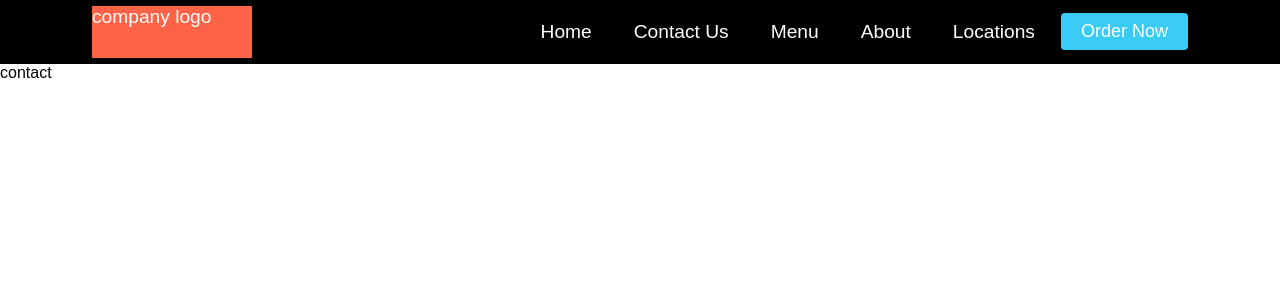
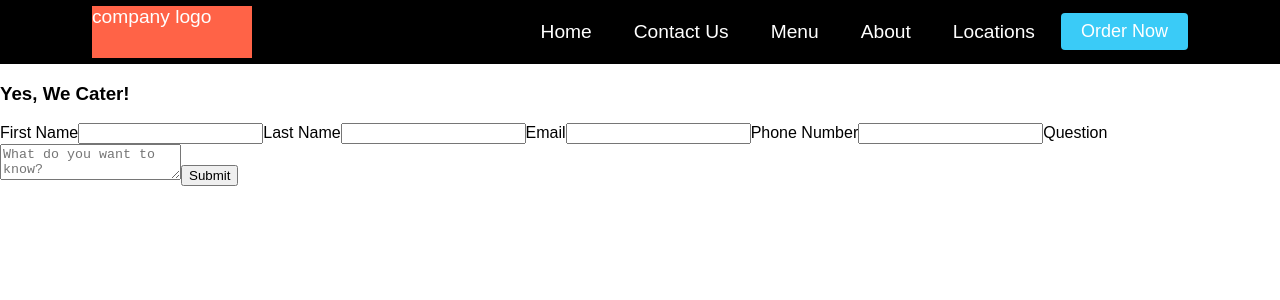
Before and after one commit to monguis/restaurantSite, a React (Create React App) app in the folder client/: page /contact in a window 1280 px wide. Shown: the top 300 px of the page. Built offline with nearby package versions, Linux system fonts and the light colour scheme; a web font is replaced by a local one.

Commit message:
changed name to cateringPage since contactPage is not necessary, updated form to work with react state

```diff
--- a/client/src/App.js
+++ b/client/src/App.js
@@ -2,7 +2,7 @@ import React, { Component } from "react";
 import MenuPage from "./pages/MenuPage";
 import AboutPage from "./pages/AboutPage";
 import LocationsPage from "./pages/LocationsPage";
-import ContactPage from "./pages/ContactPage";
+import CateringPage from "./pages/CateringPage";
 import Home from "./pages/Home";
 import NavBar from "./components/NavBar";
 import {
@@ -28,7 +28,7 @@ class App extends Component {
             <MenuPage />
           </Route>
           <Route path="/contact">
-            <ContactPage />
+            <CateringPage />
           </Route>
           <Route path={["/", "home"]}>
             <Home />
--- /dev/null
+++ b/client/src/pages/CateringPage/index.js
@@ -0,0 +1,44 @@
+import React, { useState } from "react";
+import "./CateringPage.css"
+
+const CateringPage = () => {
+
+    const [formState, setForm] = useState({
+        fName: "",
+        lName: "",
+        email: "",
+        phone: "",
+        inquiry: ""
+    })
+
+    const updateFormValue = (event) => {
+        const { name, value } = event.target;
+        setForm(formState => ({ ...formState, [name]: value }));
+    }
+
+    const {fName, lName, email, phone, inquiry} = formState;
+
+    return <div>
+        <h3>Yes, We Cater!</h3>
+        <form id="cateringForm">
+            <label>First Name
+            <input type="text" name="fName" value={fName} onChange={(e) => { updateFormValue(e) }}></input>
+            </label>
+            <label>Last Name
+            <input type="text" name="lName" value={lName} onChange={(e) => { updateFormValue(e) }}></input>
+            </label>
+            <label>Email
+            <input type="email" name="email" value={email} onChange={(e) => { updateFormValue(e) }}></input>
+            </label>
+            <label>Phone Number
+            <input type="text" name="phone" value={phone} onChange={(e) => { updateFormValue(e) }}></input>
+            </label>
+            <label>Question
+            <textarea type="tel"  placeholder="What do you want to know?" name="inquiry" value={inquiry} onChange={(e) => { updateFormValue(e) }}></textarea>
+            </label>
+            <button type="submit">Submit</button>
+        </form>
+    </div>
+}
+
+export default CateringPage;
--- a/client/src/pages/ContactPage/index.js
+++ /dev/null
@@ -1,9 +0,0 @@
-import React from "react";
-
-const ContactPage = ()=>{
-    return <div>
-        contact
-    </div>
-}
-
-export default ContactPage;
```
Also changed, not shown: client/src/pages/CateringPage/CateringPage.css (added).
